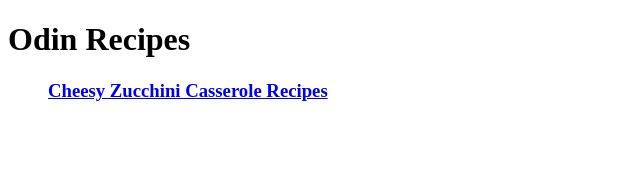
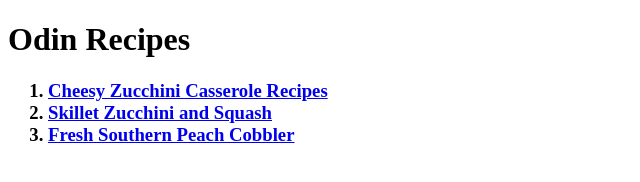
Before and after one commit to inbkp/odin-recipes, a plain HTML site: page index.html in a window 1280 px wide. Shown: the whole page, without its empty margins (0-640 px from the left). Drawn offline with Linux system fonts and the light colour scheme.

Commit message:
Edited index.html

```diff
--- a/index.html
+++ b/index.html
@@ -8,7 +8,9 @@
     <h1> Odin Recipes </h1>
     <h3>
     <ol>
-        <a href="recipes/chessy.html">Cheesy Zucchini Casserole Recipes</a>
+        <li><a href="recipes/chessy.html">Cheesy Zucchini Casserole Recipes</a></li>
+        <li> <a href="recipes/skillet.html">Skillet Zucchini and Squash</a></li>
+        <li> <a href="recipes/fresh.html">Fresh Southern Peach Cobbler</a></li>
     </ol>
     </h3>
 </body>
```
